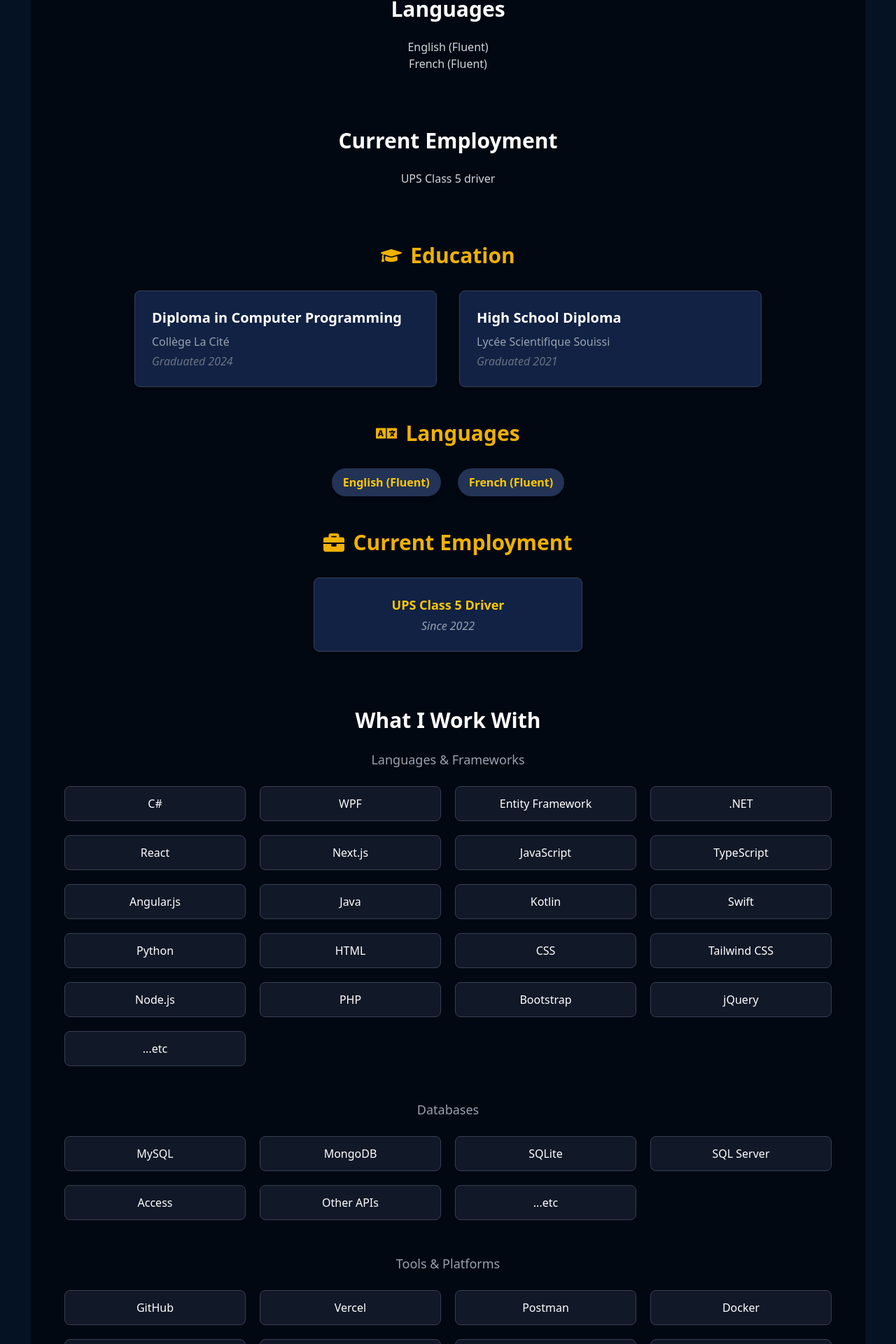
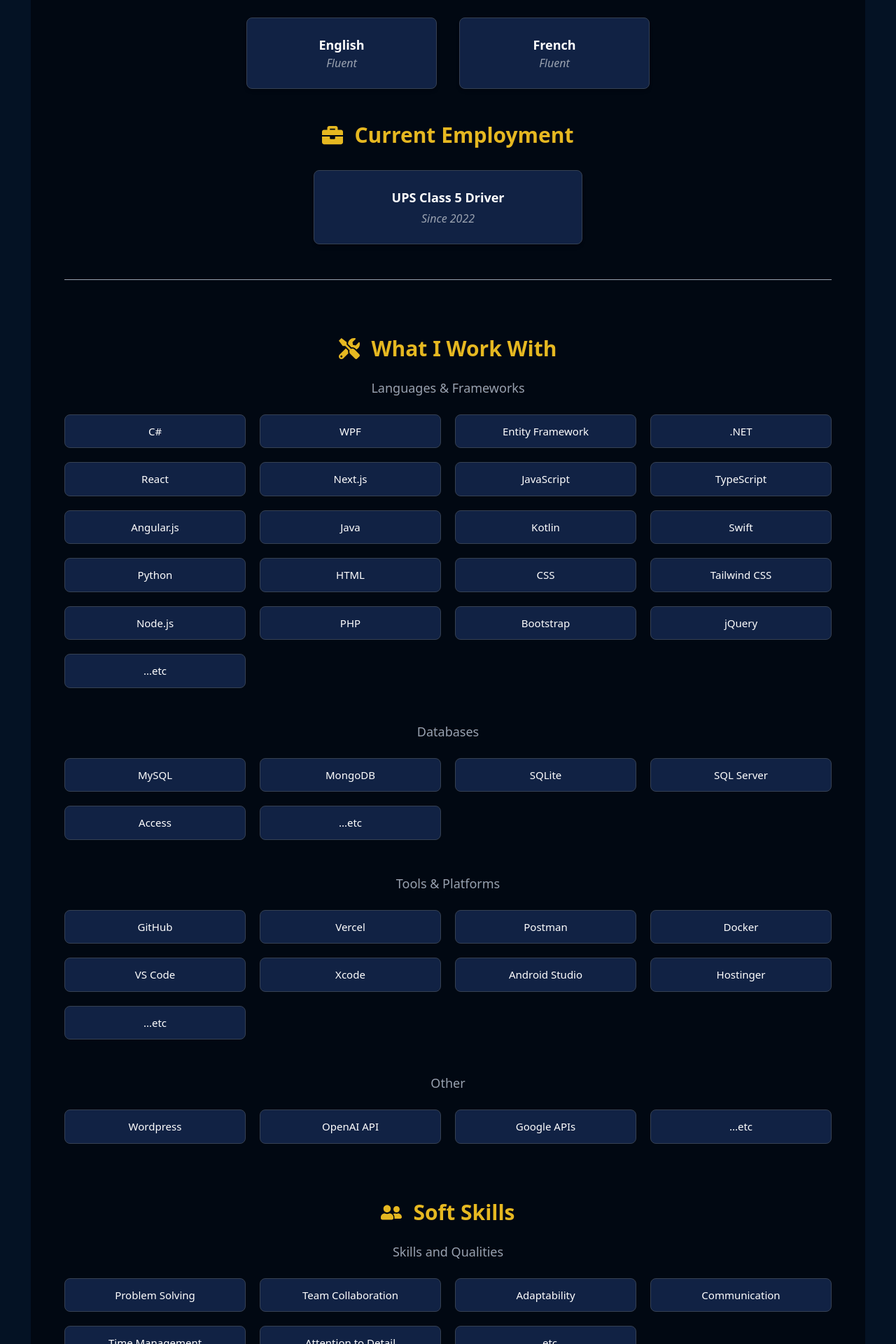
Before and after one commit to MouhieddineAmine/WebPortfolioV2, a Next.js app: page /resume in a window 1280 px wide. Shown: the part 1623-3543 px from the top of the page at 70% size. Built offline with nearby package versions, Linux system fonts and the light colour scheme.

Commit message:
resume page

```diff
--- a/app/resume/page.tsx
+++ b/app/resume/page.tsx
@@ -1,7 +1,7 @@
 "use client";
 import { useState } from "react";
 import BtnGoBack from "@/components/BtnGoBack";
-import { FaGraduationCap, FaLanguage, FaBriefcase } from "react-icons/fa";
+import { FaGraduationCap, FaLanguage, FaBriefcase, FaTools, FaUserFriends } from "react-icons/fa";
 
 export default function ResumePage() {
   const [lang, setLang] = useState<"fr" | "en">("en");
@@ -72,97 +72,70 @@
 
         <hr className="border-t border-gray-400 mt-[50px] mb-[50px]"/>
 
-        <div className="mt-20">
-          <h2 className="text-3xl font-bold text-center mb-6">Education</h2>
-            <div className="max-w-xl mx-auto text-center text-gray-300 space-y-2">
-              <p>
-              <strong>Diploma in Computer Programming</strong><br/>
-              Collège La Cité<br/>
-              Graduated 2024
-              </p>
-              <p>
-              <strong>High School Diploma</strong><br/>
-              Lycée Scientifique Souissi<br/>
-              Graduated 2021
-              </p>
-            </div>
-        </div>
-
-        <div className="mt-20">
-          <h2 className="text-3xl font-bold text-center mb-6">Languages</h2>
-          <p className="text-center text-gray-300">
-          English (Fluent)<br/>
-          French (Fluent)</p>
-        </div>
-
-        <div className="mt-20">
-          <h2 className="text-3xl font-bold text-center mb-6">Current Employment</h2>
-          <p className="text-center text-gray-300">
-            UPS Class 5 driver
-          </p>
-        </div>
-
-
 <div className="mt-20 max-w-4xl mx-auto space-y-12">
   {/* Education */}
   <section>
-    <h2 className="text-3xl font-bold text-center mb-8 flex items-center justify-center gap-3 text-yellow-500">
+    <h2 className="text-3xl font-bold text-center mb-8 flex items-center justify-center gap-4 text-[#E6B821]">
       <FaGraduationCap /> Education
     </h2>
     <div className="grid md:grid-cols-2 gap-8">
-      <div className="bg-[#112244] rounded-lg p-6 border border-gray-700 hover:border-yellow-500 transition shadow-md">
+      <div className="bg-[#112244] rounded-lg p-6 border border-gray-700 hover:border-[#E6B821] transition shadow-md">
         <h3 className="text-xl font-semibold mb-2">Diploma in Computer Programming</h3>
         <p className="text-gray-400 mb-1">Collège La Cité</p>
-        <p className="text-gray-500 italic">Graduated 2024</p>
+        <p className="text-gray-400 italic">Graduated 2024</p>
       </div>
-      <div className="bg-[#112244] rounded-lg p-6 border border-gray-700 hover:border-yellow-500 transition shadow-md">
+      <div className="bg-[#112244] rounded-lg p-6 border border-gray-700 hover:border-[#E6B821] transition shadow-md">
         <h3 className="text-xl font-semibold mb-2">High School Diploma</h3>
         <p className="text-gray-400 mb-1">Lycée Scientifique Souissi</p>
-        <p className="text-gray-500 italic">Graduated 2021</p>
+        <p className="text-gray-400 italic">Graduated 2021</p>
       </div>
     </div>
   </section>
 
 {/* Languages */}
 <section>
-    <h2 className="text-3xl font-bold text-center mb-8 flex items-center justify-center gap-3 text-yellow-500">
+  <h2 className="text-3xl font-bold text-center mb-8 flex items-center justify-center gap-4 text-[#E6B821]">
     <FaLanguage /> Languages
   </h2>
-    <div className="flex justify-center gap-6 flex-wrap">
-      {["English (Fluent)", "French (Fluent)"].map((lang) => (
-        <span
-          key={lang}
-          className="bg-[#223355] text-yellow-400 px-4 py-2 rounded-full font-semibold shadow-md"
+  <div className="grid sm:grid-cols-2 gap-8 max-w-xl mx-auto">
+    {[
+      { label: "English", level: "Fluent" },
+      { label: "French", level: "Fluent" },
+    ].map((lang) => (
+      <div
+        key={lang.label}
+        className="bg-[#112244] rounded-lg p-6 border border-gray-700 hover:border-[#E6B821] transition shadow-md text-center"
       >
-          {lang}
-        </span>
+        <p className="font-semibold text-lg">{lang.label}</p>
+        <p className="text-gray-400 italic">{lang.level}</p>
+      </div>
     ))}
   </div>
 </section>
 
+
   {/* Current Employment */}
   <section>
-    <h2 className="text-3xl font-bold text-center mb-8 flex items-center justify-center gap-3 text-yellow-500">
+    <h2 className="text-3xl font-bold text-center mb-8 flex items-center justify-center gap-4 text-[#E6B821]">
       <FaBriefcase /> Current Employment
     </h2>
-    <div className="max-w-sm mx-auto bg-[#112244] border border-gray-700 rounded-lg p-6 shadow-md text-center">
-      <p className="text-yellow-400 font-semibold text-lg">UPS Class 5 Driver</p>
+    <div className="max-w-sm mx-auto bg-[#112244] border border-gray-700 rounded-lg p-6 shadow-md text-center hover:border-[#E6B821] transition">
+      <p className="font-semibold text-lg">UPS Class 5 Driver</p>
       <p className="text-gray-400 italic mt-1">Since 2022</p>
     </div>
   </section>
 </div>
 
-
-
+<hr className="border-t border-gray-400 mt-[50px] mb-[50px]"/>
 
 <div className="mt-20">
-  <h2 className="text-3xl font-bold text-center mb-6">What I Work With</h2>
+  <h2 className="flex items-center justify-center gap-4 text-3xl text-[#E6B821] font-bold text-center mb-6"><FaTools /> What I Work With</h2>
 
   <div className="mb-12">
     <p className="text-center text-gray-400 mb-6 text-lg font-medium">
       Languages & Frameworks
     </p>
-    <div className="grid grid-cols-2 sm:grid-cols-3 md:grid-cols-4 gap-5 text-center">
+    <div className="grid grid-cols-2 sm:grid-cols-3 md:grid-cols-4 gap-5 text-center font-medium text-[15px]">
       {[
         "C#",
         "WPF",
@@ -188,7 +161,7 @@
       ].map((tech) => (
         <div
           key={tech}
-          className="bg-[#111827] border border-gray-700 rounded-lg py-3 px-4 hover:border-[#E6B821] transition"
+          className="bg-[#112244] border border-gray-700 rounded-lg py-3 px-4 hover:border-[#E6B821] transition"
         >
           {tech}
         </div>
@@ -200,12 +173,12 @@
     <p className="text-center text-gray-400 mb-6 text-lg font-medium">
       Databases
     </p>
-    <div className="grid grid-cols-2 sm:grid-cols-3 md:grid-cols-4 gap-5 text-center">
-      {["MySQL", "MongoDB", "SQLite", "SQL Server", "Access", "Other APIs", "...etc"].map(
+    <div className="grid grid-cols-2 sm:grid-cols-3 md:grid-cols-4 gap-5 text-center font-medium text-[15px]">
+      {["MySQL", "MongoDB", "SQLite", "SQL Server", "Access", "...etc"].map(
         (db) => (
           <div
             key={db}
-            className="bg-[#111827] border border-gray-700 rounded-lg py-3 px-4 hover:border-[#E6B821] transition"
+            className="bg-[#112244] border border-gray-700 rounded-lg py-3 px-4 hover:border-[#E6B821] transition"
           >
             {db}
           </div>
@@ -218,7 +191,7 @@
     <p className="text-center text-gray-400 mb-6 text-lg font-medium">
       Tools & Platforms
     </p>
-    <div className="grid grid-cols-2 sm:grid-cols-3 md:grid-cols-4 gap-5 text-center">
+    <div className="grid grid-cols-2 sm:grid-cols-3 md:grid-cols-4 gap-5 text-center font-medium text-[15px]">
       {[
         "GitHub",
         "Vercel",
@@ -232,7 +205,7 @@
       ].map((tool) => (
         <div
           key={tool}
-          className="bg-[#111827] border border-gray-700 rounded-lg py-3 px-4 hover:border-[#E6B821] transition"
+          className="bg-[#112244] border border-gray-700 rounded-lg py-3 px-4 hover:border-[#E6B821] transition"
         >
           {tool}
         </div>
@@ -244,12 +217,12 @@
     <p className="text-center text-gray-400 mb-6 text-lg font-medium">
       Other
     </p>
-    <div className="grid grid-cols-2 sm:grid-cols-3 md:grid-cols-4 gap-5 text-center">
+    <div className="grid grid-cols-2 sm:grid-cols-3 md:grid-cols-4 gap-5 text-center font-medium text-[15px]">
       {["Wordpress", "OpenAI API", "Google APIs", "...etc"].map(
         (db) => (
           <div
             key={db}
-            className="bg-[#111827] border border-gray-700 rounded-lg py-3 px-4 hover:border-[#E6B821] transition"
+            className="bg-[#112244] border border-gray-700 rounded-lg py-3 px-4 hover:border-[#E6B821] transition"
           >
             {db}
           </div>
@@ -260,7 +233,34 @@
 
 </div>
 
+<div className="mt-20">
+  <h2 className="flex items-center justify-center gap-4 text-3xl text-[#E6B821] font-bold text-center mb-6">
+    <FaUserFriends /> Soft Skills
+  </h2>
 
+  <p className="text-center text-gray-400 mb-6 text-lg font-medium">
+    Skills and Qualities
+  </p>
+
+<div className="grid grid-cols-2 sm:grid-cols-3 md:grid-cols-4 gap-5 text-center font-medium text-[15px]">
+    {[
+      "Problem Solving",
+      "Team Collaboration",
+      "Adaptability",
+      "Communication",
+      "Time Management",
+      "Attention to Detail",
+      "...etc"
+    ].map((skill) => (
+      <div
+        key={skill}
+        className="bg-[#112244] border border-gray-700 rounded-lg py-3 px-4 hover:border-[#E6B821] transition"
+      >
+        {skill}
+      </div>
+    ))}
+  </div>
+</div>
 
     </div>
     </div>
```
Lines whose indentation alone changed are shown as unchanged.
